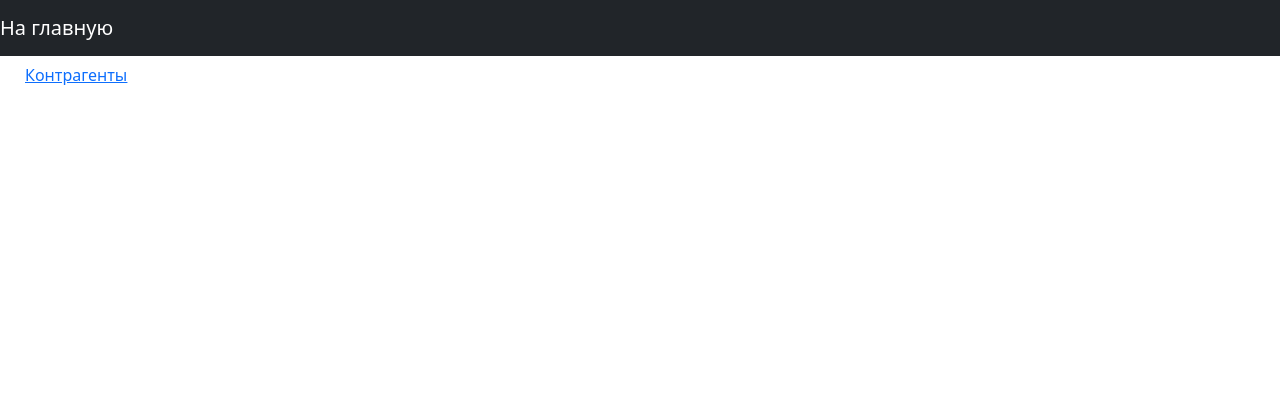
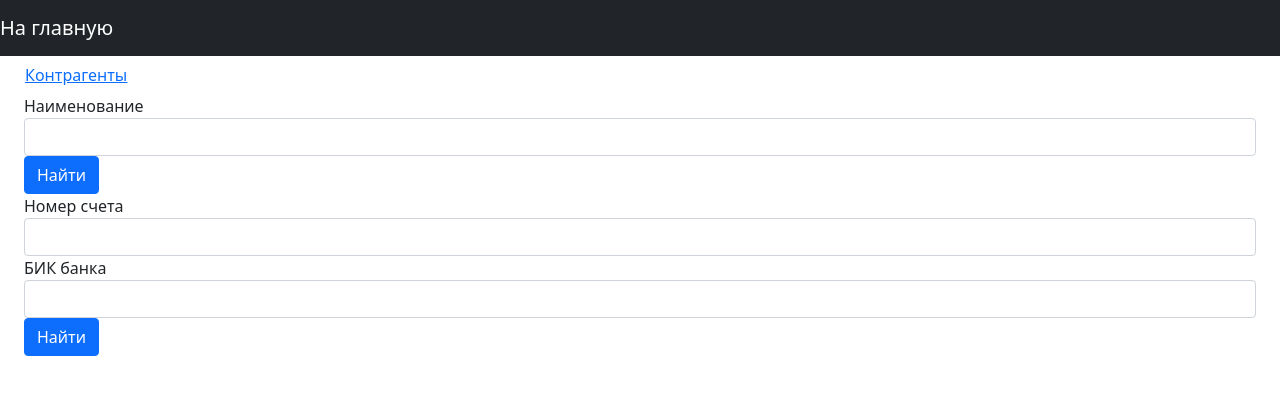
Before and after one commit to ManafovM/sber-school-project, a React (Create React App) app in the folder src/main/reactapp/: page / in a window 1280 px wide. Shown: the top 394 px of the page. Built offline with nearby package versions, Linux system fonts and the light colour scheme.

Commit message:
added script for search

```diff
--- /dev/null
+++ b/src/main/reactapp/src/CounterpartySearch.js
@@ -0,0 +1,130 @@
+import {Component} from "react";
+import {Button, ButtonGroup, Container, Form, FormGroup, Input, Label, Table} from "reactstrap";
+import {Link} from "react-router-dom";
+
+export default class CounterpartySearch extends Component {
+    constructor(props) {
+        super(props);
+        this.state = {
+            counterparty: {},
+            searchName: '',
+            searchAccount: '',
+            searchBic: '',
+            submitted: '',
+        };
+        this.handleChange = this.handleChange.bind(this);
+        this.searchByName = this.searchByName.bind(this);
+        this.searchByAccountAndBic = this.searchByAccountAndBic.bind(this);
+    }
+
+    handleChange(event) {
+        const target = event.target;
+        const name = target.name;
+        const value = target.value;
+        let state = {...this.state};
+        state[name] = value;
+        this.setState(state);
+    }
+
+    async searchByName(event) {
+        event.preventDefault();
+        const searchName = this.state.searchName;
+        await this.handleSubmit(`/counterparties/by-name?name=${searchName}`);
+    }
+
+    async searchByAccountAndBic(event) {
+        event.preventDefault();
+        const searchAccount = this.state.searchAccount;
+        const searchBic = this.state.searchBic;
+        await this.handleSubmit(`/counterparties/by-account-and-bic?account=${searchAccount}&bic=${searchBic}`);
+    }
+
+    async handleSubmit(URI) {
+        const counterparty = await fetch(URI)
+            .then(response => {
+                return response.text()
+            })
+            .then((data) => {
+                return (data ? JSON.parse(data) : {})
+            });
+        if (counterparty.name) {
+            this.setState({counterparty: counterparty});
+            this.setState({submitted: true})
+        } else {
+            this.setState({submitted: false});
+        }
+    }
+
+    renderSearchResponse() {
+        const counterparty = this.state.counterparty;
+        const submitted = this.state.submitted;
+
+        if (submitted) {
+            return (
+                <Table className={"mt-4"}>
+                    <thead>
+                    <tr>
+                        <th width="15%">Наименование</th>
+                        <th width="15%">ИНН</th>
+                        <th width="15%">КПП</th>
+                        <th width="15%">Номер счета</th>
+                        <th width="15%">БИК банка</th>
+                        <th width="15%">Действия</th>
+                    </tr>
+                    </thead>
+                    <tbody>
+                    <tr key={counterparty.id}>
+                        <td style={{whiteSpace: 'nowrap'}}>{counterparty.name}</td>
+                        <td>{counterparty.tin}</td>
+                        <td>{counterparty.iec}</td>
+                        <td>{counterparty.accountNumber}</td>
+                        <td>{counterparty.bic}</td>
+                        <td>
+                            <ButtonGroup>
+                                <Button size="sm" color="primary" tag={Link}
+                                        to={"/counterparties/" + counterparty.id}>Редактировать</Button>
+                                <Button size="sm" color="danger" onClick={() =>
+                                    this.remove(counterparty.id)}>Удалить</Button>
+                            </ButtonGroup>
+                        </td>
+                    </tr>
+                    </tbody>
+                </Table>
+            );
+        } else if (submitted !== '') {
+            return <p>Ничего не найдено.</p>;
+        }
+    }
+
+    render() {
+        return (
+            <Container fluid>
+                <Form onSubmit={this.searchByName}>
+                    <FormGroup>
+                        <Label for="name">Наименование</Label>
+                        <Input type="text" name="searchName" id="name" onChange={this.handleChange}/>
+                    </FormGroup>
+                    <FormGroup>
+                        <Button color="primary" type="submit">Найти</Button>
+                    </FormGroup>
+                </Form>
+                <Form onSubmit={this.searchByAccountAndBic}>
+                    <FormGroup>
+                        <Label for="account">Номер счета</Label>
+                        <Input type="text" name="searchAccount"
+                               id="account" onChange={this.handleChange}
+                        />
+                    </FormGroup>
+                    <FormGroup>
+                        <Label for="bic">БИК банка</Label>
+                        <Input type="text" name="searchBic" id="bic" onChange={this.handleChange}/>
+                    </FormGroup>
+                    <FormGroup>
+                        <Button color="primary" type="submit">Найти</Button>
+                    </FormGroup>
+                </Form>
+                {this.renderSearchResponse()}
+            </Container>
+        );
+    }
+}
--- a/src/main/reactapp/src/Home.js
+++ b/src/main/reactapp/src/Home.js
@@ -2,6 +2,7 @@ import {Component} from "react";
 import AppNavbar from "./AppNavbar";
 import {Button, Container} from "reactstrap";
 import {Link} from "react-router-dom";
+import CounterpartySearch from "./CounterpartySearch";
 
 class Home extends Component {
     render() {
@@ -12,6 +13,7 @@ class Home extends Component {
                     <Button color="link">
                         <Link to="/counterparties">Контрагенты</Link>
                     </Button>
+                    <CounterpartySearch/>
                 </Container>
             </div>
         );
```
